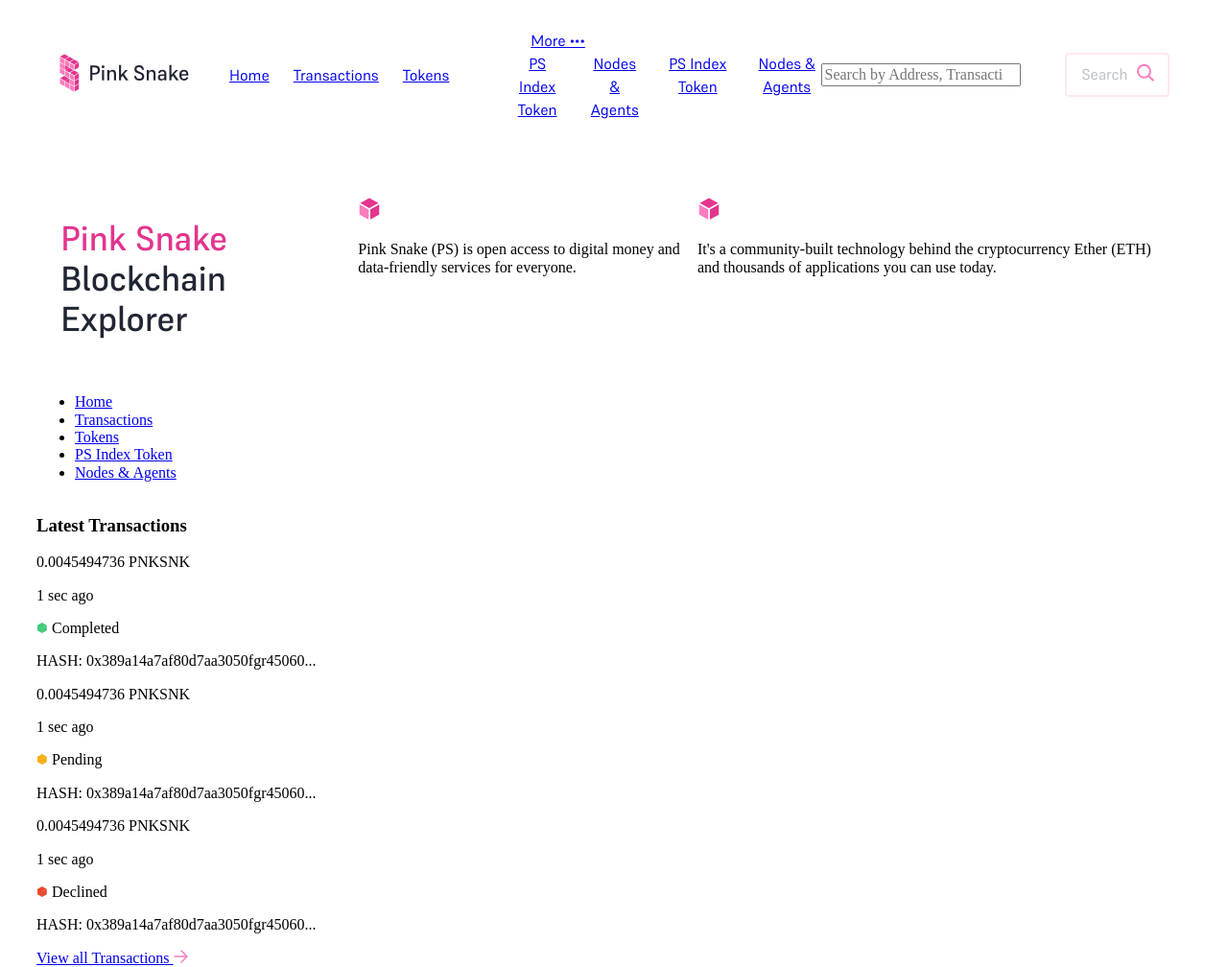
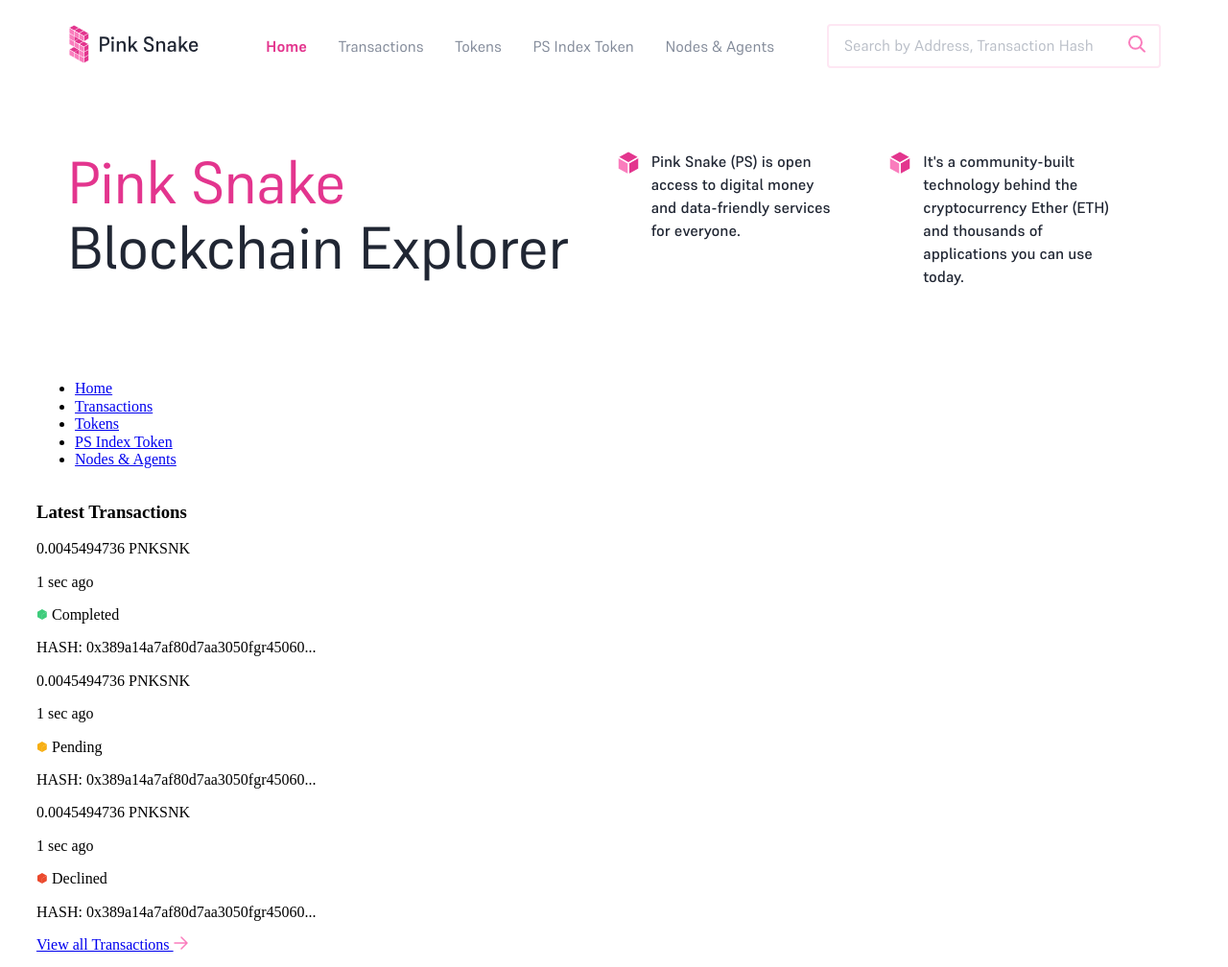
Before and after one commit to disaq1/Pink-Snake, a website: page docs/index.html in a window 1280 px wide. Shown: the whole page at 96% size. Drawn offline with nearby package versions, Linux system fonts and the light colour scheme; files that its build step writes are made by us from their sources; files whose address does not match are found by name.

Commit message:
Прописывает стили для всего , что находится в шапке сайта

```diff
--- a/#src/scss/_header.scss
+++ b/#src/scss/_header.scss
@@ -1,54 +1,79 @@
 header {
     margin: 0;
     padding: 0;
+
     .header {
         grid-area: _header;
 
         margin: 0;
         padding: 14px 22px;
-        display: flex;
+        display: grid;
+        grid-template-areas:
+        "_logo _burger";
+        align-items: center;
         justify-content: space-between;
-        align-items: center;
-        & .burger {
+        & .logo {
+            grid-area: _logo;
+        }
+        & .burger_btn {
+            grid-area: _burger;
+
+            cursor: pointer;
+
+            width: 20px;
+            height: 20px;
+
+            position: relative;
+            &__span {
+                position: absolute;
+                content: '';
+                top: 8px;
+                left: 0;
                 width: 20px;
                 height: 2px;
                 background: $lightPink3;
                 border-radius: 5px;
-            position: relative;
-
+                opacity: 1;
+            }
             &::before {
                 position: absolute;
                 content: '';
-                top: -5px;
+                top: 16px;
                 left: 0;
                 width: 20px;
                 height: 2px;
                 background: $lightPink3;
+                border-radius: 5px;
             }
             &::after {
                 position: absolute;
                 content: '';
-                top: 5px;
+                top: 0px;
                 left: 0;
                 width: 20px;
                 height: 2px;
                 background: $lightPink3;
+                border-radius: 5px;
             }
-
-            @media screen and (min-width:768px) {
+            @media screen and (min-width:1024px) {
                 display: none;
             }
         }
         & .nav {
-            & ul {
+            grid-area: _nav;
+            &__list {
+                margin: 0;
+                padding: 0;
+
                 display: flex;
                 align-items: center;
                 justify-content: space-between;
                 & li {
                     list-style: none;
+                    cursor: pointer;
 
                     margin: 0 25px 0 0;
-
+                    & a {
                         font-family: $supreme;
                         font-size: 16px;
                         font-style: normal;
@@ -58,22 +83,121 @@ header {
                         text-align: center;
 
                         color: $lightGrey5;
-                    &:last-child {
-                        margin: 0;
-                    }
+                        text-decoration: none;
                         &:hover {
                             color: $lightPink5;
                         }
                     }
-                & .active {
+                    & .activeLink {
                         color: $lightPink5;
                         font-weight: 700;
                     }
+                    &:last-child {
+                        margin: 0;
+                    }
+                }
+
+                @media screen and (max-width:1023px) {
+                    display: none;
+                }
+            }
+            &__more {
+                margin: 0 !important;
+                position: relative;
+                &--list {
+                    opacity: 0;
+                    transform: translateY(-250%);
+
+                    display: flex;
+                    flex-direction: column;
+                    position: absolute;
+                    top: 39px;
+                    left: -20px;
+                    padding: 16px 34px 16px 20px;
+
+                    background: $trueWhite;
+                    box-shadow: 0px 4px 16px rgba(15, 42, 116, 0.14);
+                    border-radius: 4px;
+
+                    & li {
+                        width: max-content;
+                        margin: 0 0 16px 0;
+                        padding: 0;
+
+                    }
+                }
+                @media screen and (min-width:1204px) {
+                    display: none;
+                }
+            }
+            &__hidden {
+                display: none;
+                @media screen and (min-width:1204px) {
+                    display: block;
+                }
+            }
+
+            @media screen and (max-width:1023px) {
+                display: none;
+            }
+        }
+        & .search {
+            grid-area: _search;
+            display: block;
+            width: 100%;
+
+            position: relative;
+            & input {
+                width: 100%;
+                margin: 0;
+                padding: 12px 24px 12px 16px; //12 52 12 16
+
+                background: $trueWhite;
+                border: 2px solid $lightPink1;
+                box-sizing: border-box;
+                border-radius: 4px;
+
+                &::placeholder {
+                    margin: 0;
+                    padding: 0;
+                    font-family: $supreme;
+                    font-size: 16px;
+                    font-style: normal;
+                    font-weight: 400;
+                    line-height: 24px;
+                    letter-spacing: 0em;
+                    text-align: left;
+
+                    color: $lightGrey3;
+                }
+            }
+            &::after {
+                position: absolute;
+                content: url(../img/loop.svg);
+                top: 50%;
+                right: 16px;
+                transform: translateY(-50%);
             }
 
             @media screen and (max-width:767px) {
                 display: none;
             }
+        }
+
+        @media screen and (min-width:768px) {
+            padding: 24px 32px;
+            grid-template-areas:
+            "_logo _search _burger";
+            grid-template-columns: 152px 1fr 24px;
+            grid-gap: 32px;
+        }
+        @media screen and (min-width:1024px) {
+            grid-template-areas:
+            "_logo _nav _search";
+            grid-template-columns: 152px 315px 348px;
+        }
+        @media screen and (min-width:1204px) {
+            grid-template-columns: 152px 530px 348px;
         }
     }
     & .main {
@@ -81,6 +205,11 @@ header {
 
         padding: 48px 23px 16px 25px;
         & h1 {
+            grid-area: _h1;
+
+            margin: 0 0 28px 0;
+            padding: 0;
+
             font-family: $supreme;
             font-size: 36px;
             font-style: normal;
@@ -94,9 +223,21 @@ header {
             & span {
                 color: $lightPink5;
             }
+
+            @media screen and (min-width:768px) {
+                font-size: 50px;
+                font-weight: 400;
+                line-height: 56px;
+                letter-spacing: -0.01em;
             }
-        & .description__wrapper {
+            @media screen and (min-width:1204px) {
+                font-size: 62px;
+                line-height: 68px;
+                letter-spacing: -0.012em;
 
+                max-width: 523px;
+            }
+        }
         & .description {
             margin: 0 0 20px 0;
             padding: 0 10px 0 0;
@@ -123,19 +264,43 @@ header {
             &:last-child {
                 margin: 0;
             }
+            &__first {
+                grid-area: _d1;
+            }
+            &__second {
+                grid-area: _d2;
+            }
+
+            @media screen and (min-width:768px) {
+                // margin: 0 0 27px 0; //Типо по макету так...
+                padding: 0;
+                min-width: 360px;
+            }
+            @media screen and (min-width:1204px) {
+                min-width: min-content;
+                max-width: 234px;
             }
         }
 
         @media screen and (min-width:768px) {
-            display: flex;
-            justify-content: space-between;
+            padding: 60px 32px;
+            display: grid;
+            grid-template-areas:
+            "_h1 _d1"
+            "_h1 _d2";
+            align-items: flex-start;
+            grid-gap: 0 76px;
+        }
+        @media screen and (min-width:1204px) {
+            display: grid;
+            grid-template-areas:
+            "_h1 _d1 _d2";
+            grid-gap: 0;
         }
     }
     & .footer {
-        grid-area: _footer;
-
         margin: 0;
-        padding: 0 23px 0 24px;
+        padding: 0 23px 40px 24px;
 
         .search {
             position: relative;
@@ -171,12 +336,21 @@ header {
                 transform: translateY(-50%);
             }
         }
+
+        @media screen and (min-width:768px) {
+            display: none;
+        }
     }
     @media screen and (min-width:768px) {
         display: grid;
         grid-template-areas:
-        "_header _footer"
-        "_main _main";
+        "_header"
+        "_main";
         align-items: center;
     }
 }
+
+.-opened {
+    transform: translateY(0) !important;
+    opacity: 1 !important;
+}
```
Lines whose indentation alone changed are shown as unchanged.
